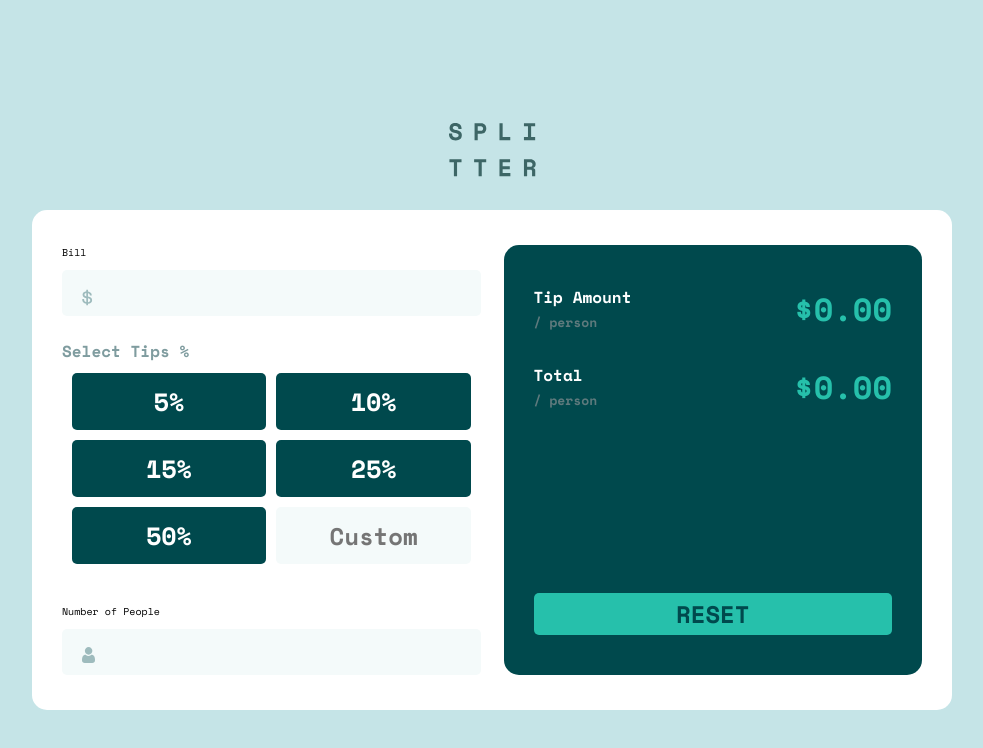
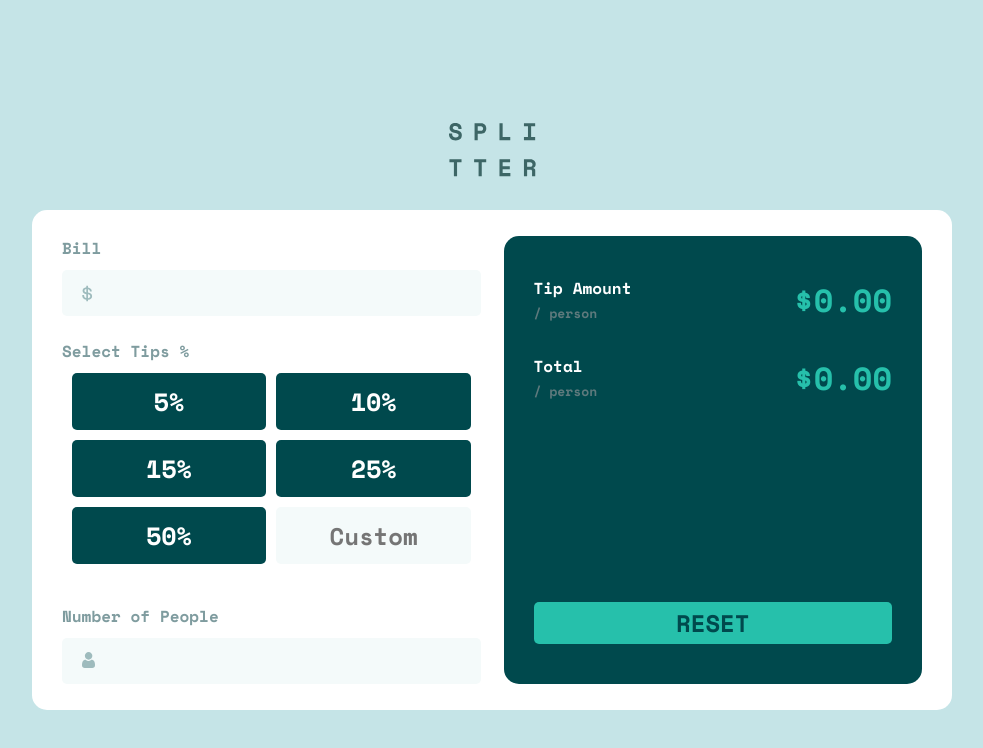
Before and after one commit to DanK1368/tip-calculator-app, a React (Create React App) app: page / in a window 1280 px wide. Shown: the top 748 px of the page, without its empty margins (148-1131 px from the left). Built offline with nearby package versions, Linux system fonts and the light colour scheme.

Commit message:
adjusted desktop layout styles

```diff
--- a/src/index.scss
+++ b/src/index.scss
@@ -74,9 +74,11 @@ h1 {
   font-size: 2.4rem;
 }
 
-h2 {
+h2,
+label {
   color: $greyish-cyan;
   font-size: 1.6rem;
+  font-weight: 700;
 }
 
 h3 {
```
